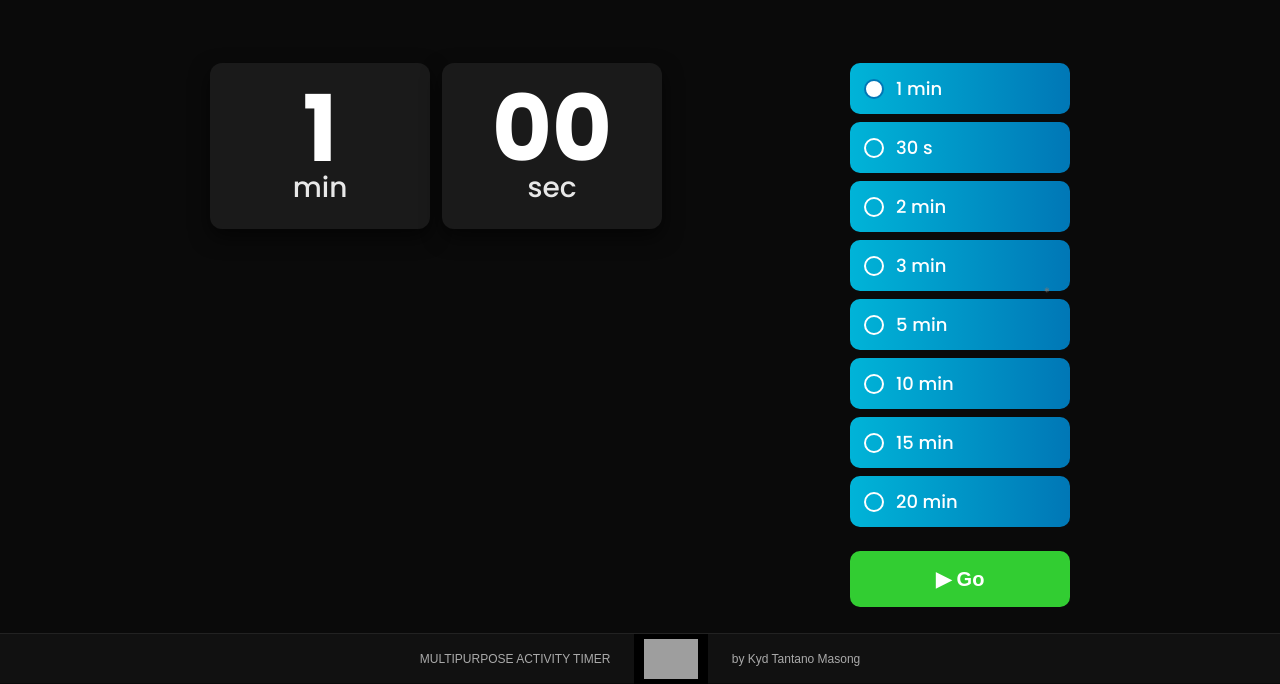
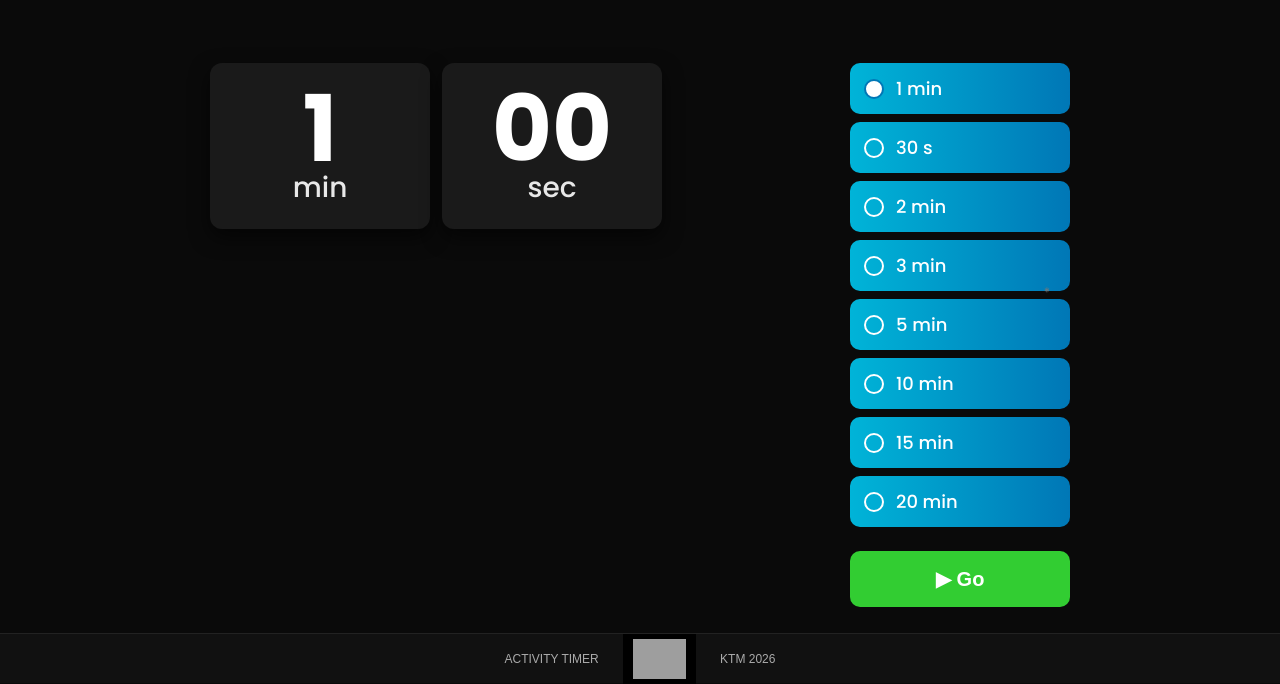
Before and after one commit to KTM-EduTech/KTM-Classroom-Activity-Timer, a plain HTML site: page index.html in a window 1280 px wide. Shown: the part 117-801 px from the top of the page. Drawn offline with Linux system fonts and the light colour scheme; grey boxes are pictures that could not be loaded.

Commit message:
Update index.html

```diff
--- a/index.html
+++ b/index.html
@@ -6,6 +6,7 @@
   <title>Activity Timer</title>
   <link href="https://fonts.googleapis.com/css2?family=Poppins:wght@400;500;600;700&display=swap" rel="stylesheet">
   <link rel="stylesheet" href="styles.css">
+  <link rel="icon" href="https://github.com/KTM-EduTech/KTM-EduTech/blob/main/images/KTM_EduTech_Gold_on_Blue.png?raw=true.png" type="image/png">
 </head>
 <body>
 
@@ -77,9 +78,9 @@
   </div>
 
   <footer>
-    <span>MULTIPURPOSE ACTIVITY TIMER</span>
+    <span>ACTIVITY TIMER</span>
     <img src="https://assets.unlayer.com/projects/0/1725789113852-KTM%20EduTech%20(2)%20(1).png" alt="KTM EduTech" class="logo">
-    <span>by Kyd Tantano Masong</span>
+    <span>KTM 2026</span>
   </footer>
 
   <script src="script.js"></script>
```
